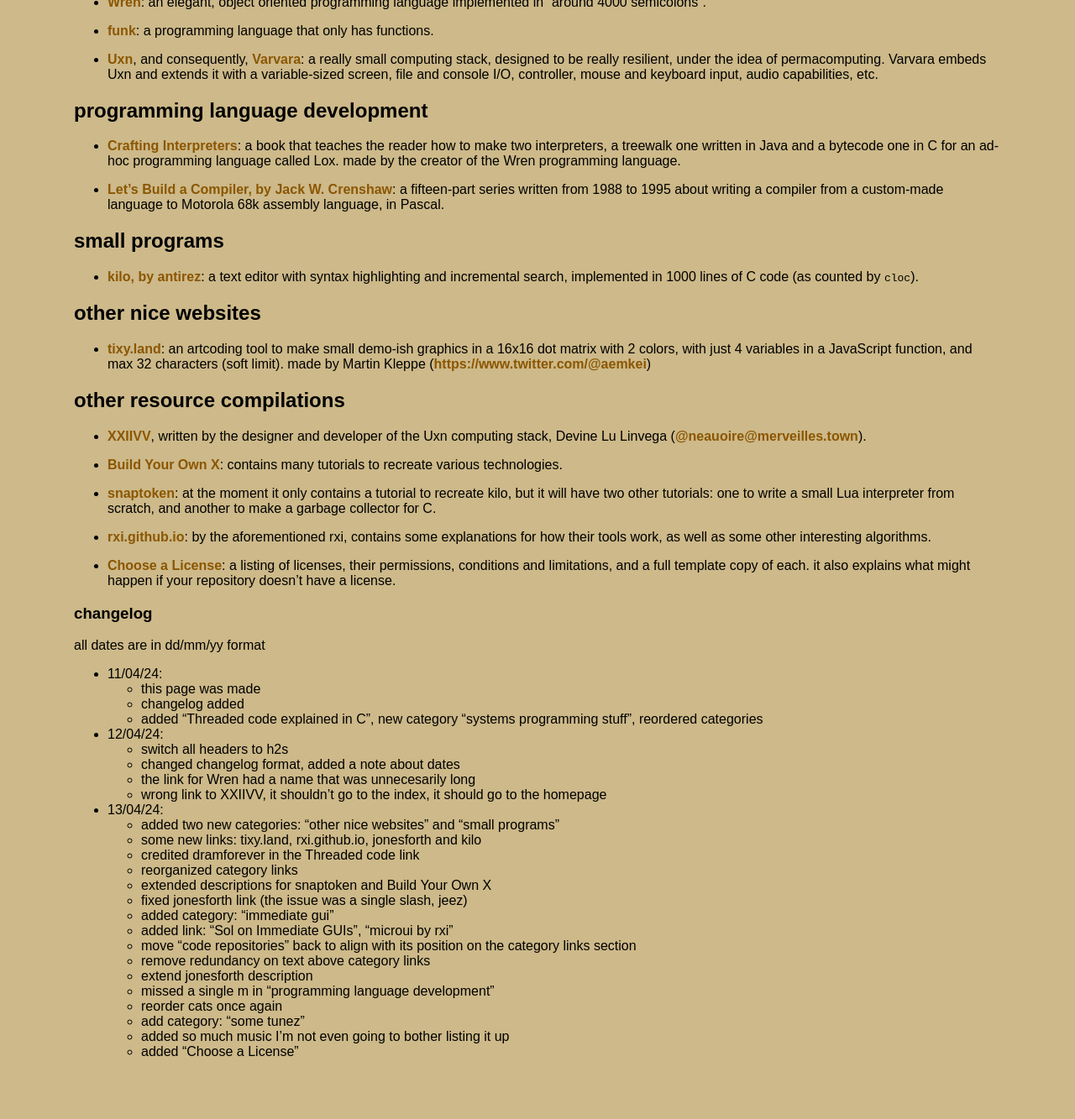
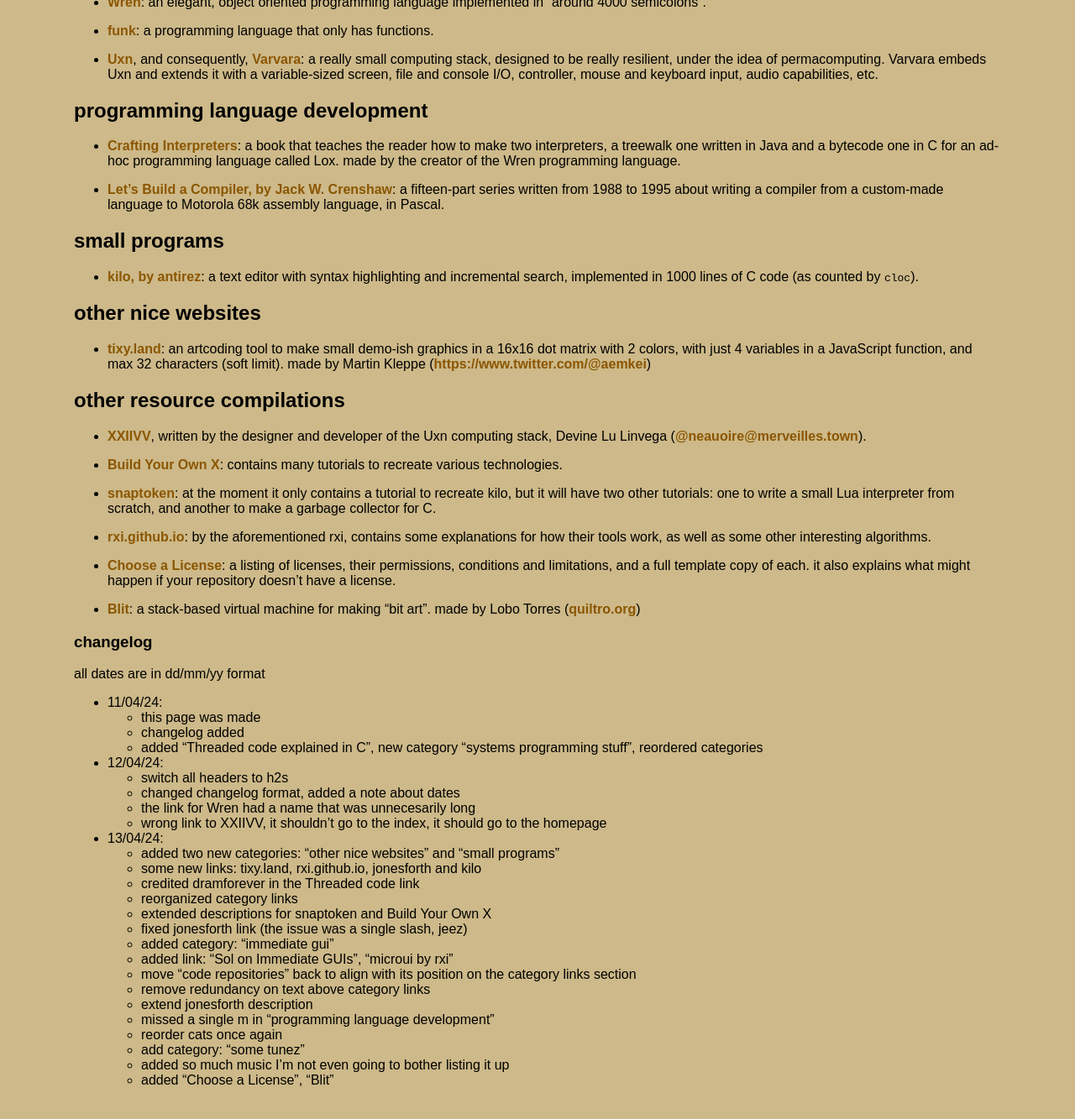
Before and after one commit to thacuber2a03/thacuber2a03.github.io, a Jekyll site: the page built from things/bookmarks.md, in a window 1280 px wide and 1400 px high, scrolled down 1978 px. Shown: the top 1333 px of the window at 84% size. Built offline with Jekyll 4.4.1, drawn with Linux system fonts in a browser that asks for light colours.

Commit message:
update bookmarks
- added "Blit"

```diff
--- a/things/bookmarks.md
+++ b/things/bookmarks.md
@@ -127,6 +127,8 @@
 
 - [Choose a License](https://choosealicense.com/): a listing of licenses, their permissions, conditions and limitations, and a full template copy of each. it also explains what might happen if your repository doesn't have a license.
 
+- [Blit](https://quiltro.org/blit.html): a stack-based virtual machine for making "bit art". made by Lobo Torres ([quiltro.org](https://quiltro.org))
+
 ### changelog
 
 all dates are in dd/mm/yy format
@@ -158,4 +160,4 @@
   - reorder cats once again
   - add category: "some tunez"
   - added so much music I'm not even going to bother listing it up
-  - added "Choose a License"
+  - added "Choose a License", "Blit"
```
